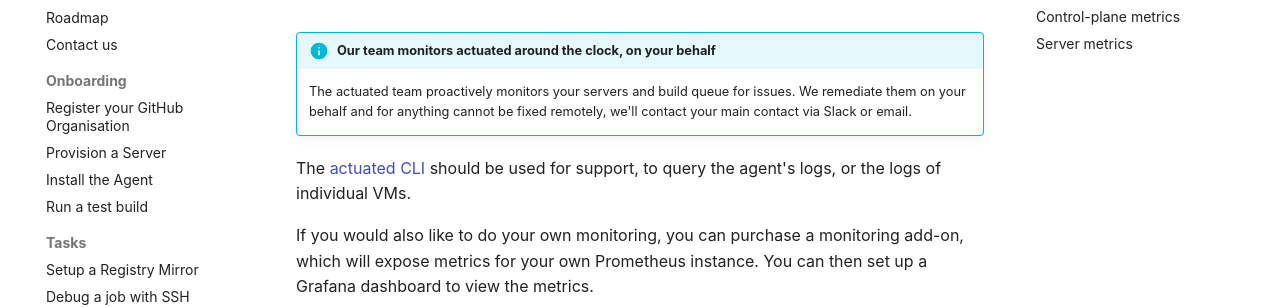
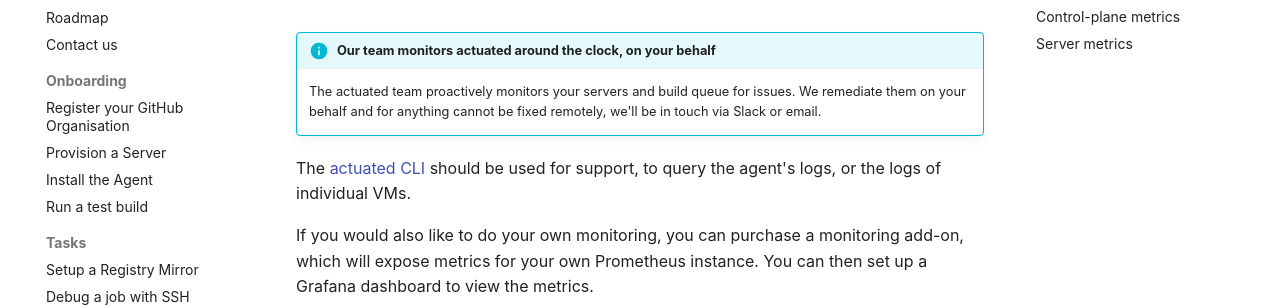
Before and after one commit to welteki/docs.actuated.dev, an MkDocs documentation site: the page built from docs/tasks/monitoring.md, in a window 1280 px wide and 900 px high. Shown: the part 148-455 px from the top of the window. Built offline with MkDocs 1.6.1 and Material for MkDocs 9.7.7, drawn with Linux system fonts in a browser that asks for light colours; some web fonts are replaced.

Commit message:
Remove double word
Signed-off-by: Alex Ellis (OpenFaaS Ltd) <alexellis2@gmail.com>

```diff
--- a/docs/tasks/monitoring.md
+++ b/docs/tasks/monitoring.md
@@ -1,7 +1,7 @@
 # Monitoring
 
 !!! info "Our team monitors actuated around the clock, on your behalf"
-    The actuated team proactively monitors your servers and build queue for issues. We remediate them on your behalf and for anything cannot be fixed remotely, we'll contact your main contact via Slack or email.
+    The actuated team proactively monitors your servers and build queue for issues. We remediate them on your behalf and for anything cannot be fixed remotely, we'll be in touch via Slack or email.
 
 The [actuated CLI](/tasks/cli) should be used for support, to query the agent's logs, or the logs of individual VMs.
 
```
